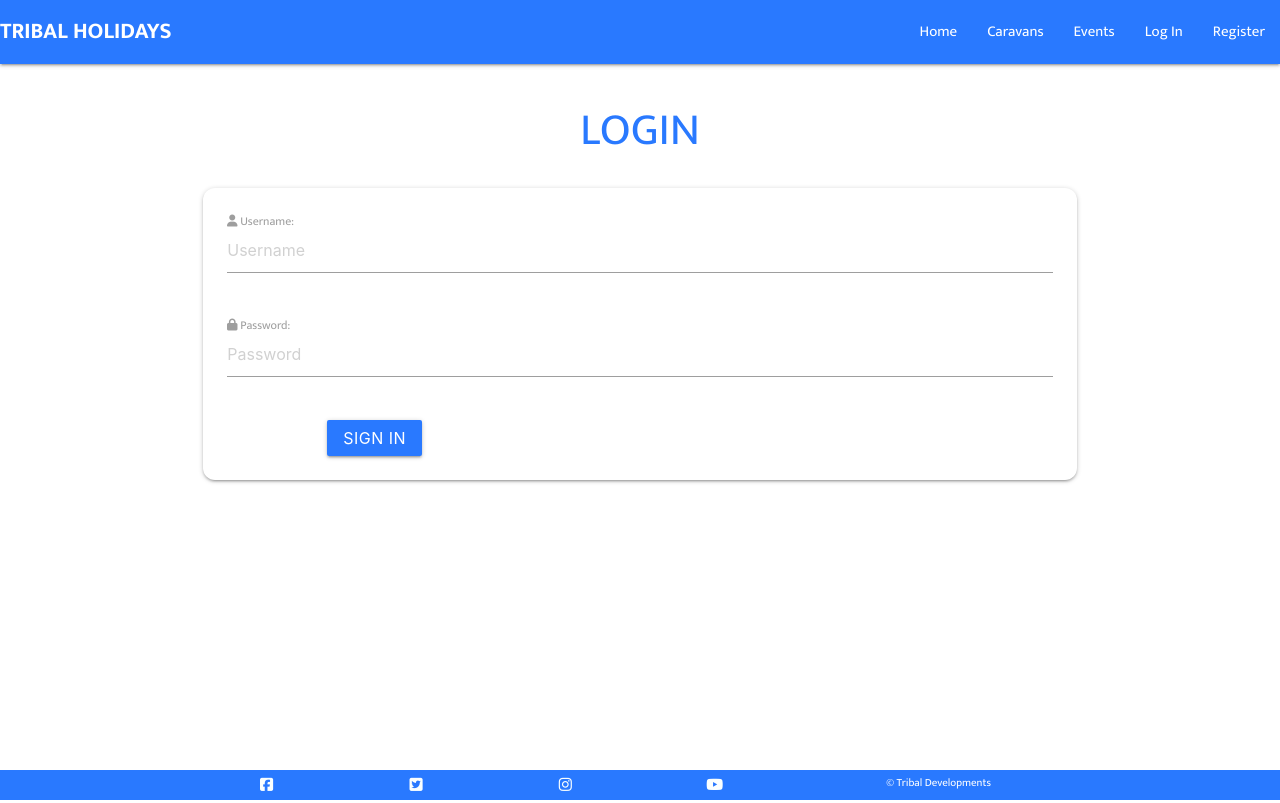
After one commit to ABaron21/Tribal_Holidays, a Flask app: page /login in a window 1280 px wide. The commit adds this page. Run offline with Flask 2, Linux system fonts and the light colour scheme; some libraries are stand-ins or nearby versions.

Commit message:
Add login page, structured and styled

```diff
--- a/holidaymanager/routes.py
+++ b/holidaymanager/routes.py
@@ -11,3 +11,8 @@ def home():
 @app.route("/register")
 def register():
     return render_template("register.html")
+
+
+@app.route("/login")
+def login():
+    return render_template("login.html")
--- a/holidaymanager/static/css/style.css
+++ b/holidaymanager/static/css/style.css
@@ -35,13 +35,13 @@ main {
     color: #faffff;
     text-align: center;
     font-size: 15px;
-    margin: 0;
+    margin-top: 5px;
 }
 
 .copyright-text{
     text-align: center;
     font-size: 11px;
-    margin: 0;
+    margin-top: 5px;
 }
 
 /*Landing Page*/
--- a/holidaymanager/templates/base.html
+++ b/holidaymanager/templates/base.html
@@ -23,7 +23,7 @@
                     <li><a href="{{ url_for('home') }}">Home</a></li>
                     <li><a href="">Caravans</a></li>
                     <li><a href="">Events</a></li>
-                    <li><a href="">Log In</a></li>
+                    <li><a href="{{ url_for('login') }}">Log In</a></li>
                     <li><a href="{{ url_for('register') }}">Register</a></li>
                 </ul>
             </div>
@@ -33,7 +33,7 @@
             <li><a href="{{ url_for('home') }}">Home</a></li>
             <li><a href="">Caravans</a></li>
             <li><a href="">Events</a></li>
-            <li><a href="">Log In</a></li>
+            <li><a href="{{ url_for('login') }}">Log In</a></li>
             <li><a href="{{ url_for('register') }}">Register</a></li>
         </ul>
     </header>
--- /dev/null
+++ b/holidaymanager/templates/login.html
@@ -0,0 +1,29 @@
+{% extends 'base.html' %}
+{% block content %}
+<div class="container">
+    <h1 class="register-title uppercase center">Login</h1>
+    <div class="row">
+        <div class="col s12">
+            <div class="card register-card">
+                <div class="card-content">
+                    <form>
+                        <div class="row">
+                            <div class="input-field col s12">
+                                <input placeholder="Username" id="username" type="text" class="validate">
+                                <label for="username"><i class="fa-solid fa-user"></i> Username:</label>
+                            </div>
+                        </div>
+                        <div class="row">
+                            <div class="input-field col s12">
+                                <input placeholder="Password" id="password" type="password" class="validate">
+                                <label for="password"><i class="fa-solid fa-lock"></i> Password:</label>
+                            </div>
+                        </div>
+                        <button type="submit" class="btn signup-btn blue accent-3">Sign In</button>
+                    </form>
+                </div>
+            </div>
+        </div>
+    </div>
+</div>
+{% endblock %}
```
